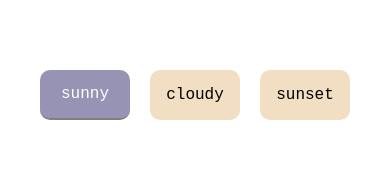
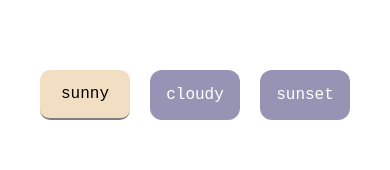
Before and after one commit to Dan123655/exposure_native, a React Native app: screen / in a window 390 px wide. Shown: the part 353-523 px from the top of the page. Built offline with nearby package versions, Linux system fonts and the light colour scheme.

Commit message:
button style

```diff
--- a/src/Daytime.tsx
+++ b/src/Daytime.tsx
@@ -16,8 +16,8 @@ const DayOption = observer(({ sometext, selected, onPress }: DayoptionProps) =>
         width: 90,
         height: 50,
         // height: selected ? 55 : 50,
-        borderRadius:10,
-        backgroundColor: selected ? '#9693b4' : '#f2dec2',
+        borderRadius:selected? 10: 12,
+        backgroundColor: !selected ? '#9693b4' : '#f2dec2',
         borderBottomColor: 'grey',
         borderBottomWidth: selected ? 2 : 0,
         justifyContent: 'center',
@@ -31,7 +31,7 @@ const DayOption = observer(({ sometext, selected, onPress }: DayoptionProps) =>
           // fontSize: selected ? 22 : 16,
           fontSize: 16,
           fontFamily: 'Monospace',
-          color: selected ? 'white' : 'black',
+          color: !selected ? 'white' : 'black',
           textAlign: 'center',
           textAlignVertical: 'center',
         }}
```
